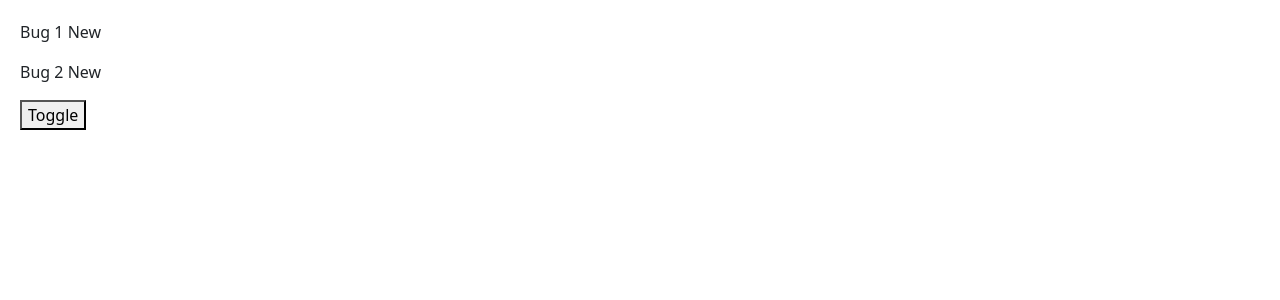
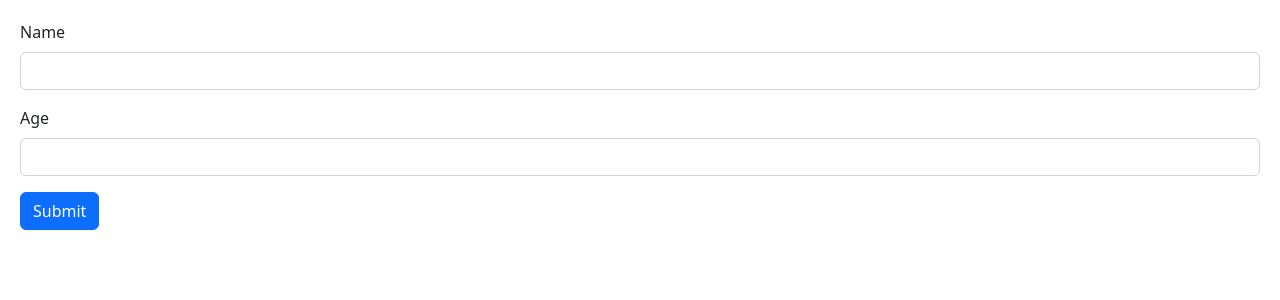
Before and after one commit to arax-zaeimi/react-app, a React (Vite) app: page / in a window 1280 px wide. Shown: the top 300 px of the page. Built offline with nearby package versions, Linux system fonts and the light colour scheme.

Commit message:
forms - controller components and useRef

```diff
--- a/src/App.tsx
+++ b/src/App.tsx
@@ -1,9 +1,9 @@
-import ArrayUpdateWithImmer from "./components/ArrayUpdateWithImmer";
+import { FormWithState } from "./components/FormWithState";
 
 function App() {
   return (
     <>
-      <ArrayUpdateWithImmer></ArrayUpdateWithImmer>
+      <FormWithState></FormWithState>
     </>
   );
 }
--- /dev/null
+++ b/src/components/FormWithState.tsx
@@ -0,0 +1,53 @@
+import React, { FormEvent, useRef, useState } from "react";
+
+export const FormWithState = () => {
+  const [person, setPerson] = useState({
+    name: "",
+    age: "",
+  });
+
+  const handleSubmission = (event: FormEvent) => {
+    event.preventDefault();
+    console.log(person);
+  };
+
+  return (
+    <form onSubmit={handleSubmission}>
+      {/*
+        This trick will create the markups easier for us.
+        div.mb-3>label.form-lable+input.form-control
+      */}
+      <div className="mb-3">
+        <label htmlFor="name" className="form-label">
+          Name
+        </label>
+        <input
+          onChange={(event) =>
+            setPerson({ ...person, name: event.target.value })
+          }
+          value={person.name}
+          id="name"
+          type="text"
+          className="form-control"
+        />
+      </div>
+      <div className="mb-3">
+        <label htmlFor="age" className="form-label">
+          Age
+        </label>
+        <input
+          onChange={(event) =>
+            setPerson({ ...person, age: parseInt(event.target.value) })
+          }
+          value={person.age}
+          id="age"
+          type="number"
+          className="form-control"
+        />
+      </div>
+      <button className="btn btn-primary" type="submit">
+        Submit
+      </button>
+    </form>
+  );
+};
```
Also changed, not shown: src/components/Form.tsx (deleted, +0 -28 lines), src/components/FormWithRef.tsx (added, +42 -0 lines).
